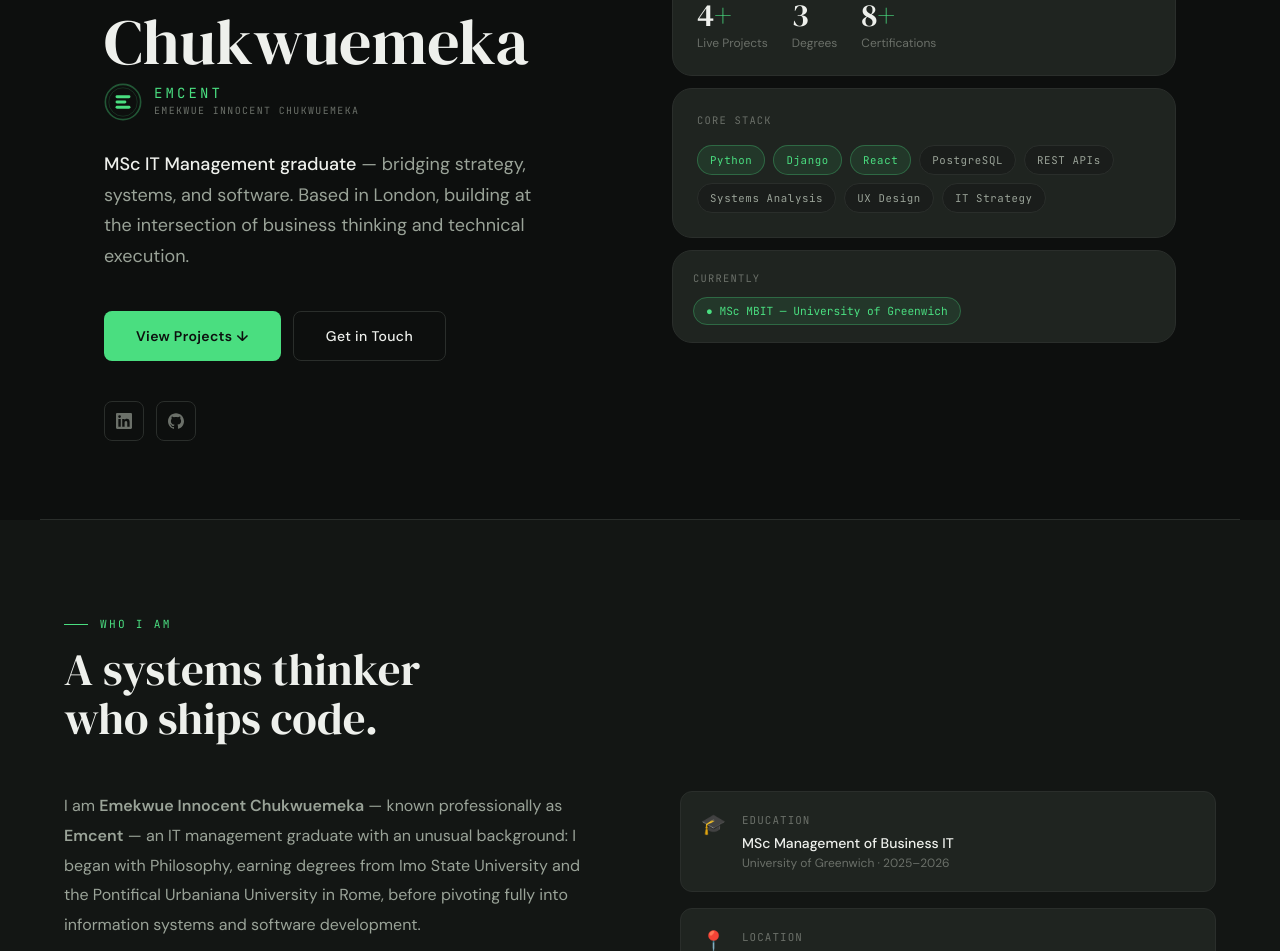
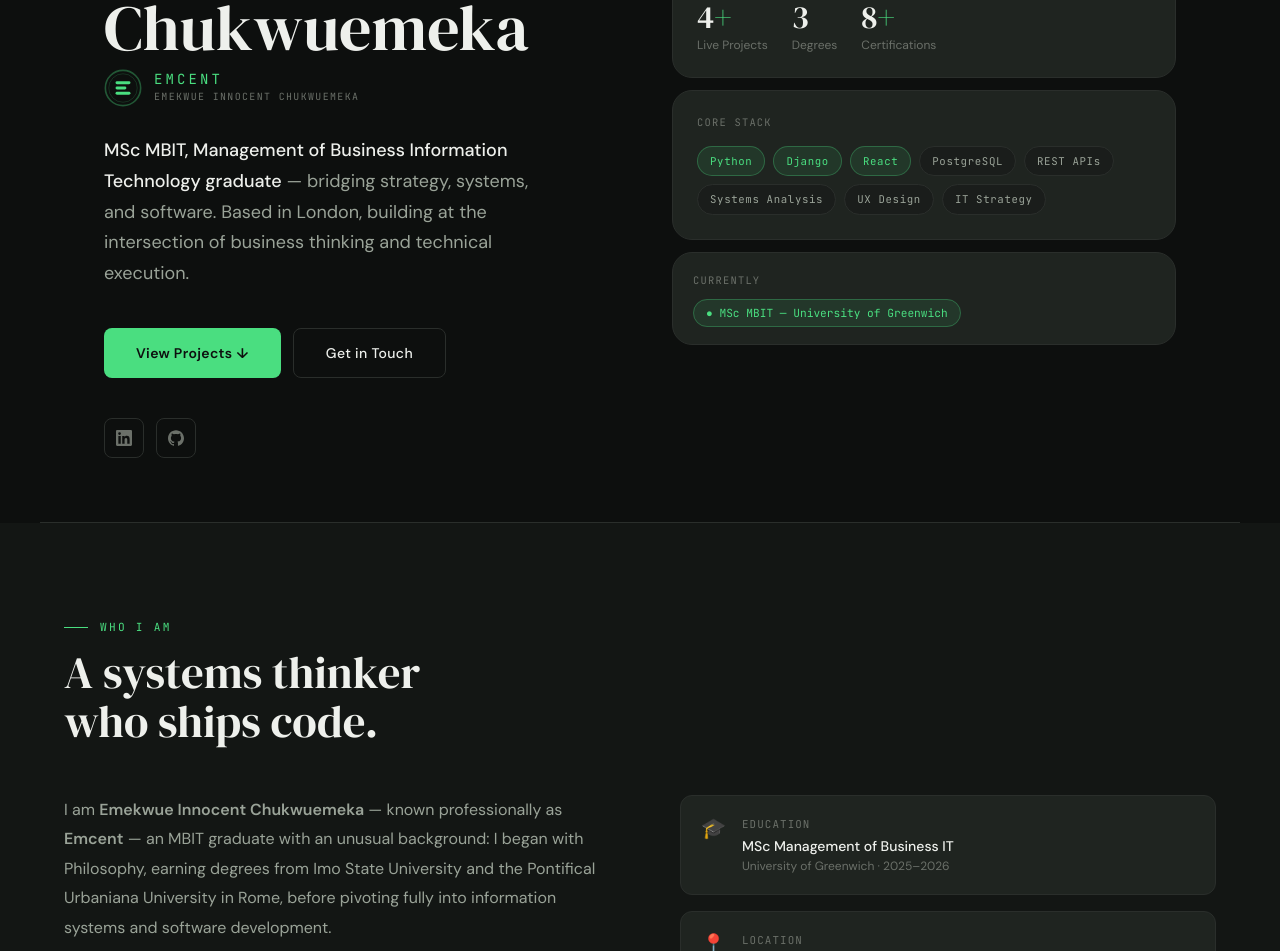
Before and after one commit to CodeEmcent/emcent-portfolio, a React (Vite) app: page / in a window 1280 px wide. Shown: the part 281-1232 px from the top of the page. Built offline with nearby package versions, Linux system fonts and the light colour scheme.

Commit message:
updated the profile tagline
:wq:wq#:wq

```diff
--- a/src/components/hero/Hero.jsx
+++ b/src/components/hero/Hero.jsx
@@ -56,7 +56,7 @@ export default function Hero() {
           className="animate-fade-up delay-400 text-lg leading-[1.7] mb-10 max-w-md"
           style={{ color: 'var(--text-2)' }}
         >
-          <strong style={{ color: 'var(--text)', fontWeight: 500 }}>MSc IT Management graduate</strong>
+          <strong style={{ color: 'var(--text)', fontWeight: 500 }}>MSc MBIT, Management of Business Information Technology graduate</strong>
           {' '}— bridging strategy, systems, and software. Based in London, building at the intersection of business thinking and technical execution.
         </p>
 
--- a/src/data/index.js
+++ b/src/data/index.js
@@ -8,7 +8,7 @@ export const personal = {
   name:       'Emekwue Innocent Chukwuemeka',
   brand:      'Emcent',
   handle:     'CodeEmcent',
-  tagline:    'MSc Management of Business IT graduate — bridging strategy, systems, and software.',
+  tagline:    'MSc MBIT, Management of Business Information Technology graduate — bridging strategy, systems, and software.',
   location:   'London, United Kingdom',
   origin:     'Lagos, Nigeria',
   available:  'Open to opportunities · Sept 2026',
@@ -36,7 +36,7 @@ export const heroStack = [
 
 export const about = {
   paragraphs: [
-    `I am <strong>Emekwue Innocent Chukwuemeka</strong> — known professionally as <strong>Emcent</strong> — an IT management graduate with an unusual background: I began with Philosophy, earning degrees from Imo State University and the Pontifical Urbaniana University in Rome, before pivoting fully into information systems and software development.`,
+    `I am <strong>Emekwue Innocent Chukwuemeka</strong> — known professionally as <strong>Emcent</strong> — an MBIT graduate with an unusual background: I began with Philosophy, earning degrees from Imo State University and the Pontifical Urbaniana University in Rome, before pivoting fully into information systems and software development.`,
     `That grounding in rigorous thinking shapes how I approach technology. I don't just build systems — I interrogate why they should exist, how they serve people, and where they might fail. It's what drew me to the intersection of <strong>business strategy, systems design, and full-stack development</strong>.`,
     `At Greenwich, I have designed and built Emcent FMS — a real-world digital asset and inventory management system for facilities management operations — from architecture through to deployment. I've also led UX research, information systems analysis, IT risk assessments, and strategic IS implementation projects.`,
     `Before IT, I spent years in editorial roles — serving on five magazine editorial boards and one academic journal board, including as <strong>Editor-in-Chief</strong> — and authored a published book. That experience shapes how I communicate complex systems clearly to non-technical stakeholders, a capability as rare in IT as it is valuable.`,
```
